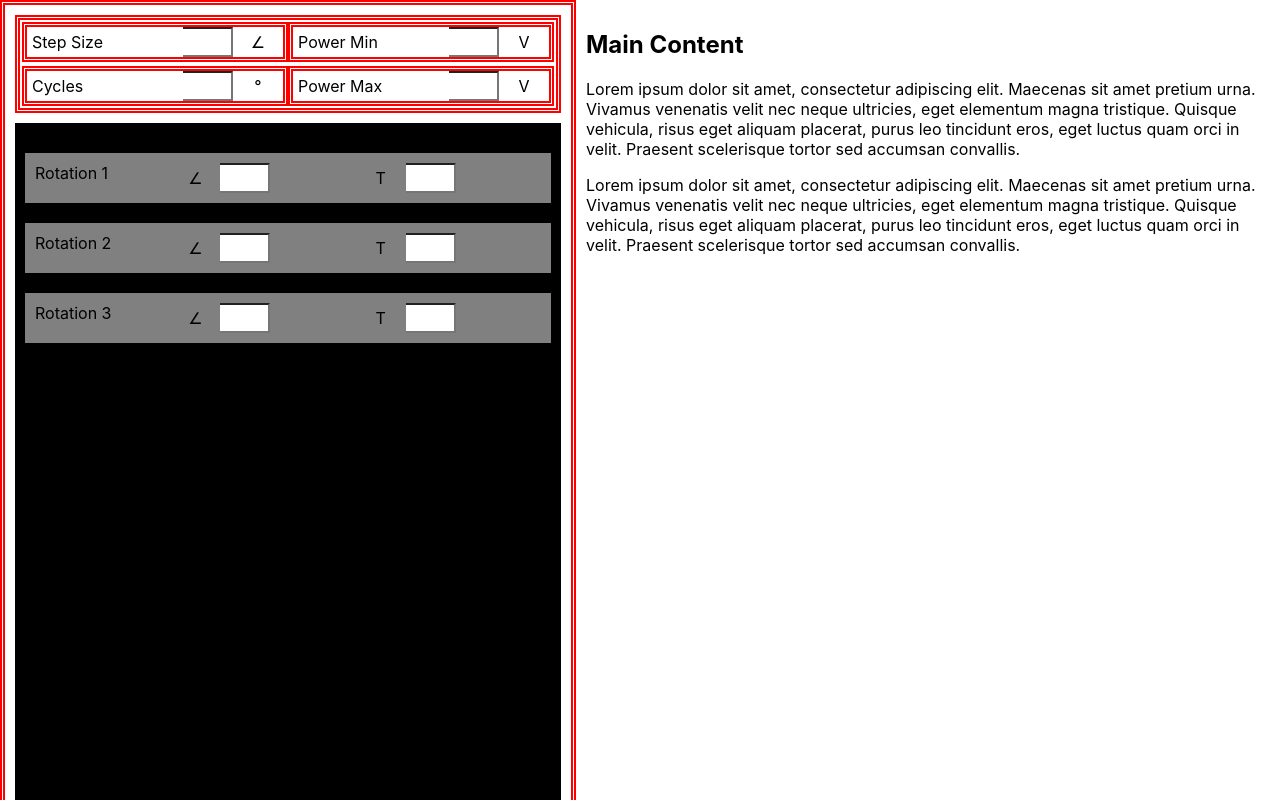
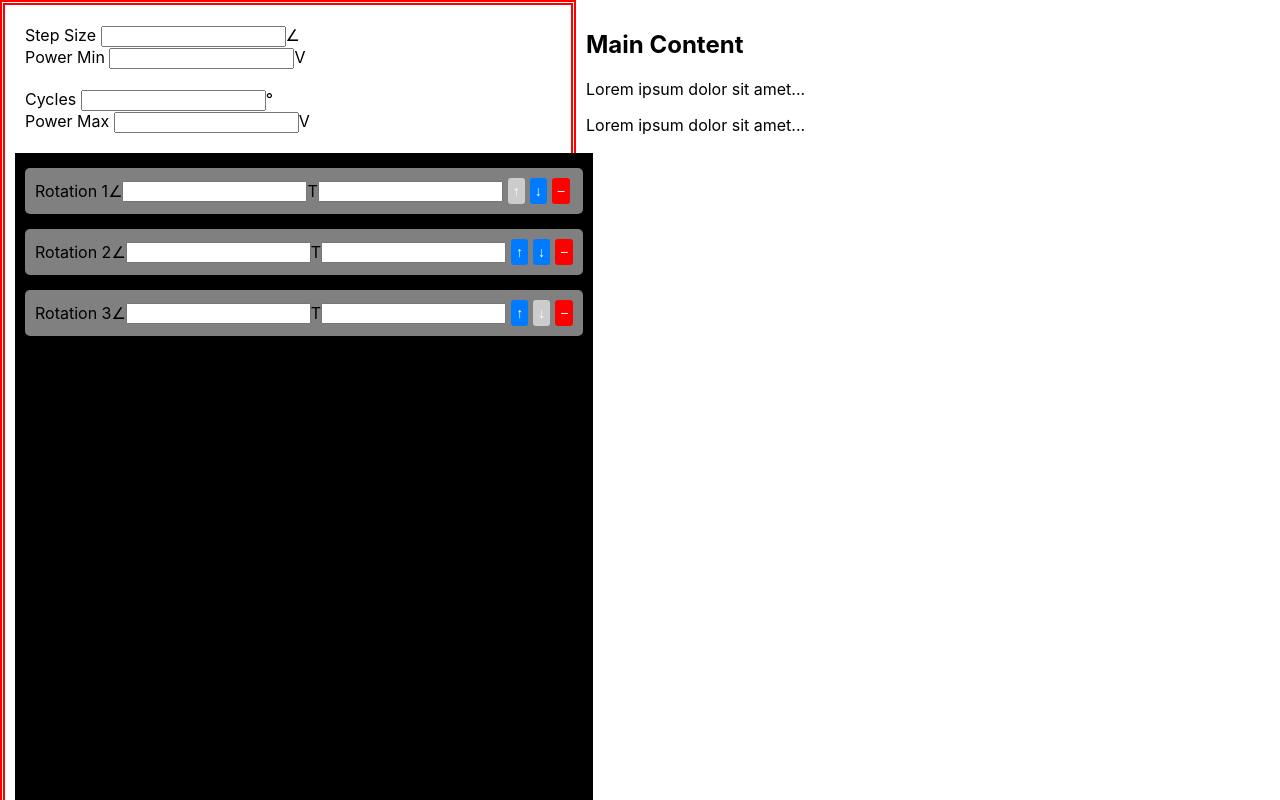
Before and after one commit to RockerReactor/rocker-reactor, a React (Create React App) app: page / in a window 1280 px wide. Shown: the top 800 px of the page. Built offline with nearby package versions, Linux system fonts and the light colour scheme.

Commit message:
+/- functionality ^ functionality

```diff
--- a/package.json
+++ b/package.json
@@ -14,6 +14,7 @@
 		"@types/react-dom": "^18.3.1",
 		"eslint": "^8.57.1",
 		"react": "^18.3.1",
+		"react-beautiful-dnd": "^13.1.1",
 		"react-dom": "^18.3.1",
 		"react-scripts": "5.0.1",
 		"typescript": "^4.9.5",
@@ -43,5 +44,8 @@
 			"last 1 firefox version",
 			"last 1 safari version"
 		]
+	},
+	"devDependencies": {
+		"@types/react-beautiful-dnd": "^13.1.8"
 	}
 }
--- a/src/App.css
+++ b/src/App.css
@@ -6,119 +6,74 @@ body {
   margin: 0;
 }
 
-
-
-/* Create three unequal columns that floats next to each other */
+/* Layout */
 .column {
   float: left;
   padding: 10px;
-
 }
 
-/* Left and right column */
 .column.control {
   width: 45%;
   display: grid;
-  /*grid-template-columns: 1fr 1fr; /* Two equal-width columns */
-  gap: 10px; /* Space between items */
+  gap: 10px;
   white-space: nowrap;
-  border-color: red;
   border: 5px double red;
-}
-
-
-/* Middle column */
-.column.view {
-  width: 55%;
-}
-
-.parIn #label {
-  border-right: 5px;
-}
-
-.parIn{
-  border-left: 5px;
-  padding: 5px;
-  width: 50px;
-  align-content: top;
-}
-
-/* Clear floats after the columns */
-.row::after {
-  content: "";
-  display: table;
-  clear: both;
-}
-
-/* Responsive layout - makes the columns stack on top of each other instead of next to each other */
-@media screen and (max-width: 800px) {
-  .column.control, .column.view {
-    width: 100%;
-  }
-}
-
-.parbox{
-
-  width: 100%;
-  padding: 2px;
-  display: grid;
-  grid-template-columns: 1fr 1fr;
-
-
-}
-
-.parameter {
-  display: grid;
-  grid-template-columns: 1fr 0fr 0fr;
-  white-space: nowrap;
-  border-color: red;
-  border: 5px double red;
-  width: inherit;
-
-}
-
-.parText {
-  font-size: normal;
-  text-align: center;
-
-
-}
-
-.parameter .right {
-  align-items: right;
-}
-
-.test {
-  white-space: nowrap;
-  border-color: red;
-  border: 5px double red;
-  width: 100%;
-  width: 100%;
 }
 
 .instructionset {
   background-color: black;
   padding: 10px;
   height: 800px;
+  display: flex;
+  flex-direction: column;
+  gap: 10px;
 }
 
+/* Instruction Box */
 .instruction {
-  display: grid;
-  grid-template-columns: 1fr 0fr 1fr 0fr 1fr;
+  display: flex;
+  align-items: center;
+  background-color: gray;
   padding: 10px;
-
-  background-color: gray;
-  margin-top: 20px;
+  margin-top: 5px;
+  border-radius: 5px;
 }
 
-.toolbar {
-  display: grid;
-  grid-template-columns: 2fr,1fr,1fr,1fr,1fr;
-  padding: 10px;
-  all : unset;
+/* Move Buttons (Up/Down) */
+.move-button {
+  margin-left: 5px;
+  cursor: pointer;
+  padding: 5px;
+  border: none;
+  background-color: #007bff;
+  color: white;
+  font-size: 14px;
+  border-radius: 3px;
 }
 
-.tbbutton{
+.move-button:disabled {
+  background-color: #ccc;
+  cursor: not-allowed;
+}
+
+/* Remove Button */
+.remove-button {
+  margin-left: 5px;
+  cursor: pointer;
+  padding: 5px;
+  border: none;
+  background-color: red;
+  color: white;
+  font-size: 14px;
+  border-radius: 3px;
+}
+
+/* Toolbar */
+.toolbar {
+  display: flex;
+  padding: 10px;
+}
+
+#add.tbbutton {
   width: 100%;
-
 }
--- a/src/App.tsx
+++ b/src/App.tsx
@@ -1,88 +1,129 @@
-import React from 'react';
-import logo from './logo.svg';
-import './App.css';
+import React, { useState } from "react";
+import "./App.css";
+
+interface Instruction {
+  id: string;
+  label: string;
+}
 
 function App() {
+  const [instructions, setInstructions] = useState<Instruction[]>([
+    { id: "1", label: "Rotation 1" },
+    { id: "2", label: "Rotation 2" },
+    { id: "3", label: "Rotation 3" }
+  ]);
+
+  const moveInstruction = (index: number, direction: number) => {
+    const newIndex = index + direction;
+    if (newIndex < 0 || newIndex >= instructions.length) return;
+
+    const updatedInstructions = [...instructions];
+    const [movedItem] = updatedInstructions.splice(index, 1);
+    updatedInstructions.splice(newIndex, 0, movedItem);
+
+    setInstructions(updatedInstructions);
+  };
+
+  const handleAdd = () => {
+    const newId = (instructions.length + 1).toString();
+    setInstructions([...instructions, { id: newId, label: `Rotation ${newId}` }]);
+  };
+
+  const handleRemove = (id: string) => {
+    setInstructions(instructions.filter((instruction) => instruction.id !== id));
+  };
+
   return (
+    <div>
       <html lang="en">
         <head>
           <title>CSS Website Layout</title>
         </head>
         <body>
-
-
-
           <div className="row">
+            {/* Control Panel */}
             <div className="column control">
               <div className="row test">
                 <div className="column parbox">
-                <div className='parameter'>
-                  <label className='parText parIn'>Step Size </label>
-                  <input className='parIn' type='text'></input>
-                  <label className='parText parIn'>∠</label>
+                  <div className="parameter">
+                    <label className="parText parIn">Step Size </label>
+                    <input className="parIn" type="text"></input>
+                    <label className="parText parIn">∠</label>
                   </div>
-                <div className='parameter'>
-                  <label className='parText parIn'>Power Min </label>
-                  <input className='parIn' type='text'></input>
-                  <label className='parText parIn'>V</label>
+                  <div className="parameter">
+                    <label className="parText parIn">Power Min </label>
+                    <input className="parIn" type="text"></input>
+                    <label className="parText parIn">V</label>
                   </div>
                 </div>
                 <div className="column parbox">
-                <div className='parameter right'>
-                  <label className='parText parIn'>Cycles </label>
-                  <input className='parIn' type='text'></input>
-                  <label className='parText parIn'>°</label>
+                  <div className="parameter right">
+                    <label className="parText parIn">Cycles </label>
+                    <input className="parIn" type="text"></input>
+                    <label className="parText parIn">°</label>
                   </div>
-                <div className='parameter right'>
-                  <label className='parText parIn'>Power Max </label>
-                  <input className='parIn' type='text'></input>
-                  <label className='parText parIn'>V</label>
+                  <div className="parameter right">
+                    <label className="parText parIn">Power Max </label>
+                    <input className="parIn" type="text"></input>
+                    <label className="parText parIn">V</label>
                   </div>
                 </div>
               </div>
-            <div className='instructionset'>
-              <div className='instruction'>
-                  <label> Rotation 1</label>
-                  <label className='parText parIn'>∠</label>
-                  <input className='parIn' type='text'></input>
-                  <label className='parText parIn'>T</label>
-                  <input className='parIn' type='text'></input>
+
+              {/* Instruction Set */}
+              <div className="instructionset">
+                {instructions.map((instruction, index) => (
+                  <div className="instruction" key={instruction.id}>
+                    <label>{instruction.label}</label>
+                    <label className="parText parIn">∠</label>
+                    <input className="parIn" type="text" />
+                    <label className="parText parIn">T</label>
+                    <input className="parIn" type="text" />
+
+                    {/* Move Up Button */}
+                    <button
+                      className="move-button"
+                      onClick={() => moveInstruction(index, -1)}
+                      disabled={index === 0} // Disable for first item
+                    >
+                      ↑
+                    </button>
+
+                    {/* Move Down Button */}
+                    <button
+                      className="move-button"
+                      onClick={() => moveInstruction(index, 1)}
+                      disabled={index === instructions.length - 1} // Disable for last item
+                    >
+                      ↓
+                    </button>
+
+                    {/* Remove Button */}
+                    <button className="remove-button" onClick={() => handleRemove(instruction.id)}>−</button>
                   </div>
-              <div className='instruction'>
-                  <label> Rotation 2</label>
-                  <label className='parText parIn'>∠</label>
-                  <input className='parIn' type='text'></input>
-                  <label className='parText parIn'>T</label>
-                  <input className='parIn' type='text'></input>
+                ))}
               </div>
-              <div className='instruction'>
-                  <label> Rotation 3</label>
-                  <label className='parText parIn'>∠</label>
-                  <input className='parIn' type='text'></input>
-                  <label className='parText parIn'>T</label>
-                  <input className='parIn' type='text'></input>
-              </div>
-            </div>
+
+              {/* Toolbar */}
               <div className="toolbar">
-              <button type = "button" id = "run tbbutton">RUN</button>
-              <button type = "button" id = "import tbbutton">I</button>
-              <button type = "button" id = "save tbbutton">S</button>
-              <button type = "button" id = "loop tbbutton">L</button>
-              <button type = "button" id = "add tbbutton">+</button>
+                <button type="button" id="run tbbutton">RUN</button>
+                <button type="button" id="import tbbutton">I</button>
+                <button type="button" id="save tbbutton">S</button>
+                <button type="button" id="loop tbbutton">L</button>
+                <button type="button" id="add tbbutton" onClick={handleAdd}>+</button>
               </div>
             </div>
 
+            {/* Right Side */}
             <div className="column view">
               <h2>Main Content</h2>
-              <p>Lorem ipsum dolor sit amet, consectetur adipiscing elit. Maecenas sit amet pretium urna. Vivamus venenatis velit nec neque ultricies, eget elementum magna tristique. Quisque vehicula, risus eget aliquam placerat, purus leo tincidunt eros, eget luctus quam orci in velit. Praesent scelerisque tortor sed accumsan convallis.</p>
-              <p>Lorem ipsum dolor sit amet, consectetur adipiscing elit. Maecenas sit amet pretium urna. Vivamus venenatis velit nec neque ultricies, eget elementum magna tristique. Quisque vehicula, risus eget aliquam placerat, purus leo tincidunt eros, eget luctus quam orci in velit. Praesent scelerisque tortor sed accumsan convallis.</p>
+              <p>Lorem ipsum dolor sit amet...</p>
+              <p>Lorem ipsum dolor sit amet...</p>
             </div>
           </div>
         </body>
       </html>
-
-
-
+    </div>
   );
 }
 
```
Also changed, not shown: 1 other file (tests, documents, lock files or other folders). Lines whose indentation alone changed are shown as unchanged.
